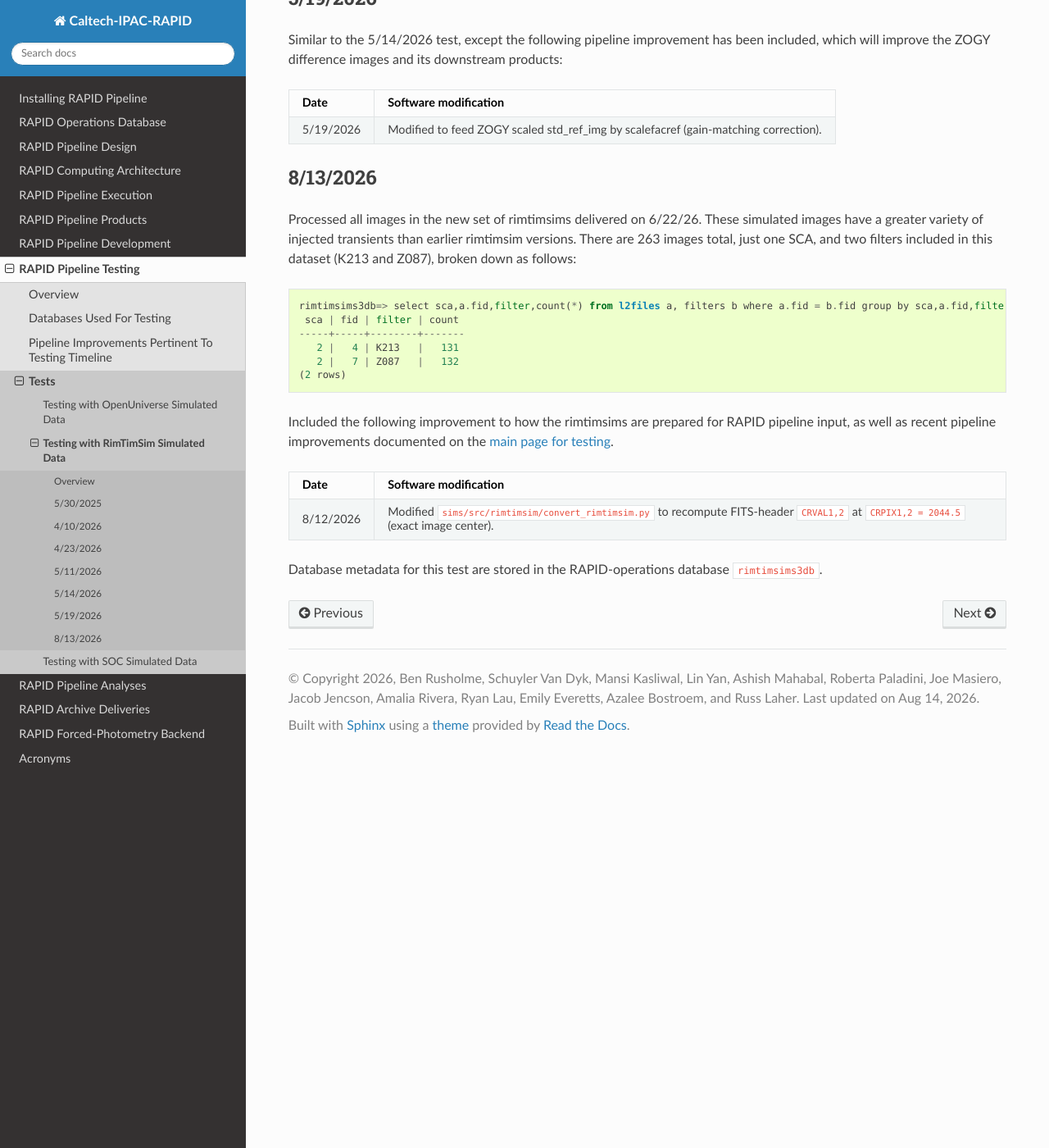
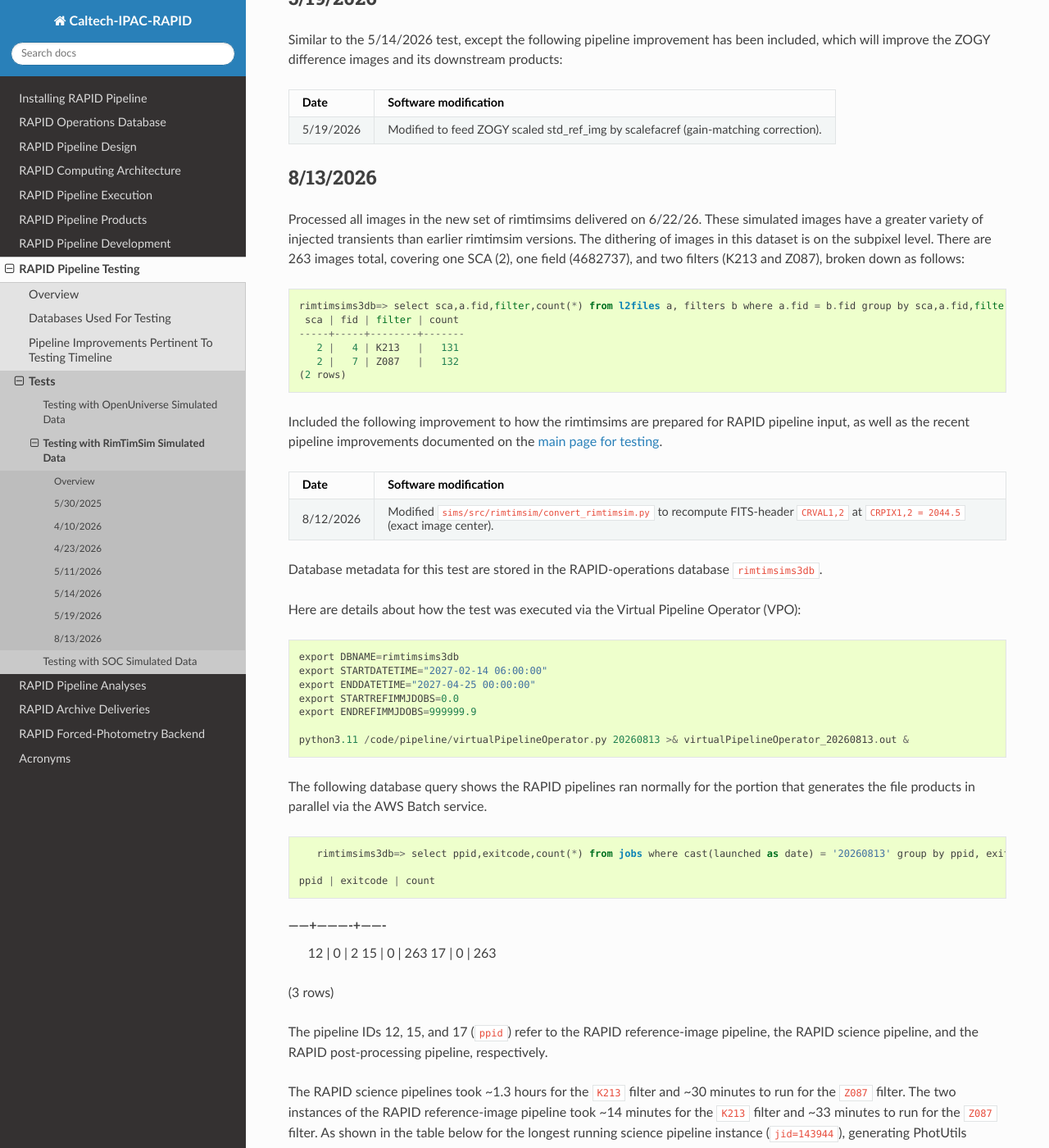
Before and after one commit to Caltech-IPAC/rapid, a Sphinx documentation site: the page built from docs/source/dev/rimtimsim_tests.rst, in a window 1280 px wide and 1400 px high, scrolled down 11398 px. Shown: the whole window at 82% size. Built offline with Sphinx 7.4.7 and the Read the Docs theme 3.1.0, drawn with Linux system fonts in a browser that asks for light colours; the version number could not be read and is left out; some of the changed text lies outside the part shown.

Commit message:
Added more information about the 8/13/26 rimtimsims test.

```diff
--- a/docs/source/dev/rimtimsim_tests.rst
+++ b/docs/source/dev/rimtimsim_tests.rst
@@ -508,9 +508,10 @@
 ************************************
 
 Processed all images in the new set of rimtimsims delivered on 6/22/26.
-These simulated images have a greater variety of injected transients than earlier rimtimsim versions.
-There are 263 images total, just one SCA, and two filters included in this dataset (K213 and Z087),
-broken down as follows::
+These simulated images have a greater variety of injected transients than
+earlier rimtimsim versions.  The dithering of images in this dataset is on the subpixel level.
+There are 263 images total, covering one SCA (2), one field (4682737), and two filters
+(K213 and Z087), broken down as follows::
 
     rimtimsims3db=> select sca,a.fid,filter,count(*) from l2files a, filters b where a.fid = b.fid group by sca,a.fid,filter order by sca,a.fid;
      sca | fid | filter | count
@@ -519,7 +520,7 @@
        2 |   7 | Z087   |   132
     (2 rows)
 
-Included the following improvement to how the rimtimsims are prepared for RAPID pipeline input, as well as recent
+Included the following improvement to how the rimtimsims are prepared for RAPID pipeline input, as well as the recent
 pipeline improvements documented on the :doc:`main page for testing </dev/tests>`.
 
 ===============   ===============================================================================================================================================================================================================================
@@ -529,3 +530,79 @@
 ===============   ===============================================================================================================================================================================================================================
 
 Database metadata for this test are stored in the RAPID-operations database ``rimtimsims3db``.
+
+Here are details about how the test was executed via the Virtual Pipeline Operator (VPO):
+
+.. code-block::
+
+    export DBNAME=rimtimsims3db
+    export STARTDATETIME="2027-02-14 06:00:00"
+    export ENDDATETIME="2027-04-25 00:00:00"
+    export STARTREFIMMJDOBS=0.0
+    export ENDREFIMMJDOBS=999999.9
+
+    python3.11 /code/pipeline/virtualPipelineOperator.py 20260813 >& virtualPipelineOperator_20260813.out &
+
+The following database query shows the RAPID pipelines ran normally for the portion that
+generates the file products in parallel via the AWS Batch service.
+
+.. code-block::
+
+    rimtimsims3db=> select ppid,exitcode,count(*) from jobs where cast(launched as date) = '20260813' group by ppid, exitcode order by ppid, exitcode;
+
+ ppid | exitcode | count
+------+----------+-------
+   12 |        0 |     2
+   15 |        0 |   263
+   17 |        0 |   263
+(3 rows)
+
+The pipeline IDs 12, 15, and 17 (``ppid``) refer to the RAPID reference-image pipeline,
+the RAPID science pipeline, and the RAPID post-processing pipeline, respectively.
+
+The RAPID science pipelines took ~1.3 hours for the ``K213`` filter and
+~30 minutes to run for the ``Z087`` filter.
+The two instances of the RAPID reference-image pipeline took
+~14 minutes for the ``K213`` filter and
+~33 minutes to run for the ``Z087`` filter.
+As shown in the table below for the longest running science pipeline instance (``jid=143944``),
+generating PhotUtils catalogs is the dominant factor affecting pipeline performance.
+
+=================================================================  =====================
+Pipeline step                                                      Execution time (sec)
+=================================================================  =====================
+Downloading science image                                                  0.808
+Uploading science image to product S3 bucket                               0.401
+Downloading or generating reference image                                  2.451
+Generating science-image catalog                                          22.331
+Swarping images                                                            8.781
+Running bkgest on science image                                            3.864
+Running gainMatchScienceAndReferenceImages                                26.195
+Replacing NaNs, applying image offsets, etc.                               4.758
+Uploading intermediate FITS files to product S3 bucket                     2.312
+Running ZOGY                                                              39.775
+Masking ZOGY difference image                                              1.113
+Running SExtractor on positive ZOGY difference image                       4.835
+Running SExtractor on negative ZOGY difference image                      22.344
+Generating PSF-fit catalog on positive ZOGY difference image             889.471
+Generating PSF-fit catalog on negative ZOGY difference image              96.523
+Uploading main products to S3 bucket                                       5.033
+Running SFFT                                                             161.709
+Uploading SFFT difference image to S3 product bucket                       4.266
+Running SExtractor on positive SFFT difference images                     45.064
+Running SExtractor on negative SFFT difference images                     23.457
+Uploading SFFT-diffimage SExtractor catalogs to S3 product bucket          1.06
+Generating PSF-fit catalog on positive SFFT difference image            1551.529
+Generating PSF-fit catalog on negative SFFT difference image             422.014
+Uploading SFFT-diffimage PSF-fit catalogs to S3 product bucket             1.994
+Computing naive difference images                                          0.681
+Uploading naive difference images to S3 product bucket                     0.789
+Running SExtractor on positive naive difference image                      4.14
+Running SExtractor on negative naive difference image                     21.563
+Uploading SExtractor catalogs for naive difference images                  0.729
+Generating PSF-fit catalog on positive naive difference image           1305.434
+Generating PSF-fit catalog on negative naive difference image            219.618
+Uploading PSF-fit catalogs for naive difference images                     1.408
+Uploading products at pipeline end to S3 product bucket                    0.032
+Total elapsed time to run one instance of science pipeline              4896.480
+=================================================================  =====================
```
